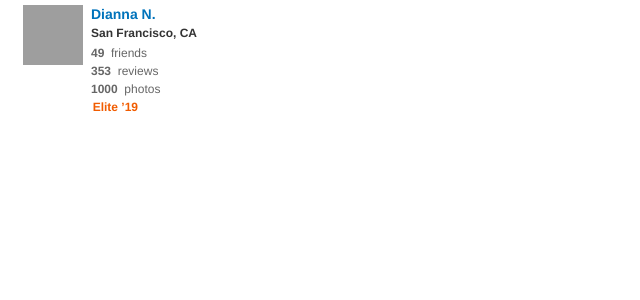
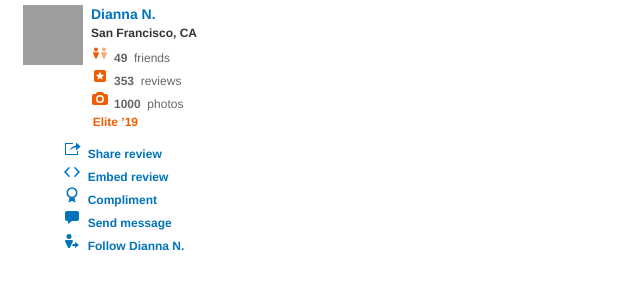
Before and after one commit to Gastro-Gnome/reviews, a React app: page / in a window 1280 px wide. Shown: the top 300 px of the page, without its empty margins (0-640 px from the left). Built offline with nearby package versions, Linux system fonts and the light colour scheme; grey boxes are pictures that could not be loaded.

Commit message:
Add placeholder functionality for the hovercard portion of the review sidebar

```diff
--- a/client/src/components/App.jsx
+++ b/client/src/components/App.jsx
@@ -5,6 +5,9 @@
 class App extends React.Component {
   constructor(props) {
       super(props);
+      this.state = {
+        isHovered: false
+      }
   }
 
   render () {
--- /dev/null
+++ b/client/src/components/HoverCard.jsx
@@ -0,0 +1,94 @@
+import React from 'react';
+import css2 from '../css/hovercard.css';
+
+function HoverCard(props) {
+
+  return (
+    <div className="hovercard-wrapper">
+      <div className="hovercard-table">
+      <ul className="action-link-list action-link-list--small">
+        <li>
+          <a className="arrange arrange--middle send-to-friend" href="javascript:;">
+            <div className="action-link_icon arrange_unit">
+              <span aria-hidden="true" className="hovercard-icons">
+                <svg id="18x18_friends" height="18" viewBox="0 0 18 18" width="18">
+                  <g>
+                    <path d="M17.714 6.43L13 10.356v-3.03c-1
+                    0-5.097 1.47-6.286 3.62.274-3.08 4.286-5.5 6.286-5.5V2.5l4.714
+                    3.93zM3 4v10h11v-2.5l1-1V15H2V3h8.5l-1 1H3z"></path>
+                  </g>
+                </svg>
+              </span>
+            </div>
+            <div className="action-link_label arrange_unit arrange_unit--fill">
+              &nbsp; Share review
+            </div>
+          </a>
+          </li>
+          <li>
+            <a className="arrange arrange--middle embed-review" data-pop-uri="/review_embed_modal/GzCQex9Zp-ftZ5hCj6RjJw" href="javascript:;" rel="" data-component-bound="true">
+              <div className="action-link_icon arrange_unit">
+                <span aria-hidden="true" className="hovercard-icons">
+                  <svg id="18x18_friends" height="18" viewBox="0 0 18 18" width="18">
+                    <g>
+                      <svg id="18x18_embed" height="18" viewBox="0 0 18 18" width="18"><path d="M12.503 13.76a.717.717 0 0 1-.526.23.717.717 0 0 1-.526-.23.822.822 0 0 1 0-1.117l3.444-3.652-3.444-3.65a.822.822 0 0 1 0-1.116.714.714 0 0 1 1.053 0l4.495 4.77-4.495 4.767zm-5.954 0a.717.717 0 0 1-.528.23.718.718 0 0 1-.526-.23L1.002 8.99l4.495-4.768a.714.714 0 0 1 1.052 0c.29.308.29.808 0 1.116L3.105 8.99l3.442 3.653c.29.308.29.808 0 1.116z"></path></svg>
+                    </g>
+                  </svg>
+                </span>
+              </div>
+              <div className="action-link_label arrange_unit arrange_unit--fill">
+              &nbsp; Embed review
+             </div>
+            </a>
+          </li>
+          <li>
+            <a className="arrange arrange--middle send-compliment" href="javascript:;" rel="">
+              <div className="action-link_icon arrange_unit">
+                <span aria-hidden="true" className="hovercard-icons">
+                  <svg id="18x18_compliment" height="18" viewBox="0 0 18 18" width="18">
+                    <path d="M14.5 6.75a5.5 5.5 0 0 0-11 0 5.495 5.495 0 0 0 2.993 4.892L5.5
+                    16.75l3.505-2 3.495 2-.993-5.108A5.495 5.495 0 0 0 14.5 6.75zm-5.5 4c-2.206
+                    0-4-1.794-4-4s1.794-4 4-4 4 1.794 4 4-1.794 4-4 4z"></path>
+                  </svg>
+                </span>
+              </div>
+              <div className="action-link_label arrange_unit arrange_unit--fill">
+              &nbsp; Compliment
+              </div>
+            </a>
+          </li>
+          <li>
+            <a className="arrange arrange--middle send-compliment" href="javascript:;" rel="">
+              <div className="action-link_icon arrange_unit">
+                <span aria-hidden="true" className="hovercard-icons">
+                  <svg id="18x18_compliment" height="18" viewBox="0 0 18 18" width="18">
+                    <path d="M2 4v6a2 2 0 0 0 2 2h1v3l4-3h5a2 2 0 0 0 2-2V4a2 2 0 0 0-2-2H4a2 2 0 0 0-2 2z"></path>
+                  </svg>
+                </span>
+              </div>
+              <div className="action-link_label arrange_unit arrange_unit--fill">
+              &nbsp; Send message
+              </div>
+            </a>
+          </li>
+          <li>
+            <a className="arrange arrange--middle send-compliment" href="javascript:;" rel="">
+              <div className="action-link_icon arrange_unit">
+                <span aria-hidden="true" className="hovercard-icons">
+                  <svg id="18x18_speech" height="18" viewBox="0 0 18 18" width="18">
+                    <path d="M16 13l-4 3v-2H9l1-2h2v-2l4 3zm-8.925 2.383c-.443.817-1.707.817-2.15 0L2.128 9.605C1.728 8.868 2.31 8 3.203 8h5.594c.893 0 1.474.868 1.075 1.605l-2.797 5.778zM6 7a2.5 2.5 0 1 1 0-5 2.5 2.5 0 0 1 0 5z"></path>
+                  </svg>
+                </span>
+              </div>
+              <div className="action-link_label arrange_unit arrange_unit--fill">
+              &nbsp; Follow Dianna N.
+              </div>
+            </a>
+          </li>
+        </ul>
+      </div>
+    </div>
+  )
+}
+
+export default HoverCard;
--- a/client/src/components/ReviewSidebar.jsx
+++ b/client/src/components/ReviewSidebar.jsx
@@ -1,5 +1,6 @@
 import React from 'react';
 import css from '../css/review-sidebar.css';
+import HoverCard from './HoverCard.jsx'
 
 function ReviewSidebar(props) {
 
@@ -30,17 +31,50 @@
                   </li>
                 </ul>
                 <ul className="user-passport-stats">
-                  <li className="friend-count">
+                  <li className="friend-count responsive-small-display-inline-block">
+                    <span aria-hidden="true" className="icon">
+                      <svg id="18x18_friends" height="18" viewBox="0 0 18 18" width="18">
+                        <g>
+                          <path d="M7.904 9.43l-2.098 4.697a.9.9 0 0 1-1.612 0L2.096
+                          9.43a.902.902 0 0 1 .806-1.305h4.196c.67 0 1.105.705.806
+                          1.305zM5 7.375a2 2 0 1 1 0-4 2 2 0 0 1 0 4z"></path>
+                          <path d="M15.904 9.43l-2.098 4.697a.89.89 0 0 1-.806.498.89.89 0 0
+                          1-.806-.498L10.096 9.43a.902.902 0 0 1 .806-1.305h4.195c.67 0
+                          1.106.705.807 1.305zM13 7.375a2 2 0 1 1 0-4 2 2 0 0 1 0 4z"
+                          opacity=".502"></path>
+                        </g>
+                      </svg>
+                    </span>
+                    <span className="friends-passport">
                     <b>49</b>
                     &nbsp; friends &nbsp;&nbsp;&nbsp;&nbsp;
+                    </span>
                   </li>
                   <li>
-                    <b>353</b>
-                    &nbsp; reviews &nbsp;&nbsp;&nbsp;&nbsp;
+                    <span aria-hidden="true" className="icon">
+                      <svg id="18x18_friends" height="18" viewBox="0 0 18 18" width="18">
+                        <g>
+                          <svg id="18x18_review" height="18" viewBox="0 0 18 18" width="18"><path d="M13 3H5c-1.1 0-2 .9-2 2v8c0 1.1.9 2 2 2h8c1.1 0 2-.9 2-2V5c0-1.1-.9-2-2-2zm-1.505 9.643l-2.526-1.55L6.526 12.7 7 9.934 5 7.977l2.766-.404L8.97 4.7l1.264 2.873L13 7.977l-2 1.957.495 2.71z"></path></svg>
+                        </g>
+                      </svg>
+                    </span>
+                    <span className="friends-passport">
+                      <b>353</b>
+                      &nbsp; reviews &nbsp;&nbsp;&nbsp;&nbsp;
+                    </span>
                   </li>
                   <li>
+                  <span aria-hidden="true" className="icon">
+                      <svg id="18x18_friends" height="18" viewBox="0 0 18 18" width="18">
+                        <g>
+                          <svg id="18x18_camera" height="18" viewBox="0 0 18 18" width="18"><path d="M15 15H3a2 2 0 0 1-2-2V6a2 2 0 0 1 2-2h2a2 2 0 0 1 2-2h4a2 2 0 0 1 2 2h2a2 2 0 0 1 2 2v7a2 2 0 0 1-2 2zM9 5a4 4 0 1 0 0 8 4 4 0 0 0 0-8zm0 6.5a2.5 2.5 0 1 1 0-5 2.5 2.5 0 0 1 0 5z"></path></svg>
+                        </g>
+                      </svg>
+                  </span>
+                  <span className="friends-passport">
                     <b>1000</b>
                     &nbsp; photos &nbsp;&nbsp;&nbsp;&nbsp;
+                  </span>
                   </li>
                   <li className="is-elite responsive-small-display-inline-block">
                     &nbsp; Elite ’19 &nbsp;&nbsp;&nbsp;&nbsp;
@@ -48,6 +82,7 @@
                 </ul>
               </div>
             </div>
+            <HoverCard />
           </div>
         </div>
       </div>
--- /dev/null
+++ b/client/src/css/hovercard.css
@@ -0,0 +1,41 @@
+.hovercard-wrapper {
+  opacity: 100;
+  -webkit-transition: opacity 0.3s ease-in-out;
+  transition: opacity 0.3s ease-in-out;
+  font-size: 12px;
+  line-height: 1.5em;
+  margin-top: 6px;
+  font-weight: bold;
+  list-style: none;
+  margin: 0;
+  padding-top: 15px;
+  border: 0;
+  font-family: 'Helvetica Neue', Helvetica, Arial, sans-serif;
+  vertical-align: baseline;
+}
+
+.hovercard-table {
+  color: #0073bb;
+  text-decoration: none;
+  display: table;
+  min-width: 100%;
+}
+
+.hovercard-icons {
+  fill: #0073bb;
+  width: 18px;
+  heigth: 18px;
+}
+
+.arrange-middle>.arrange_unit {
+  vertical-align: middle;
+}
+
+.arrange_unit-fill {
+  width: 100%;
+}
+
+.arrange_unit {
+  box-sizing: border-box;
+  display: table-cell;
+}
--- a/client/src/css/review-sidebar.css
+++ b/client/src/css/review-sidebar.css
@@ -30,6 +30,12 @@
 	}
 }
 
+.icon {
+  fill: #f15c00;
+  width: 18px;
+  heigth: 18px;
+}
+
 .list-bordered>li {
   margin: 0;
   padding: 18px 0;
@@ -44,6 +50,12 @@
 .friend-count {
   list-style: none;
 }
+
+.friends-passport {
+  padding-left: 5px;
+  margin-top: -8px;
+}
+
 .pb-60s {
   width: 60px;
   height: 60px;
```
Also changed, not shown: 1 other file (tests, documents, lock files or other folders).
